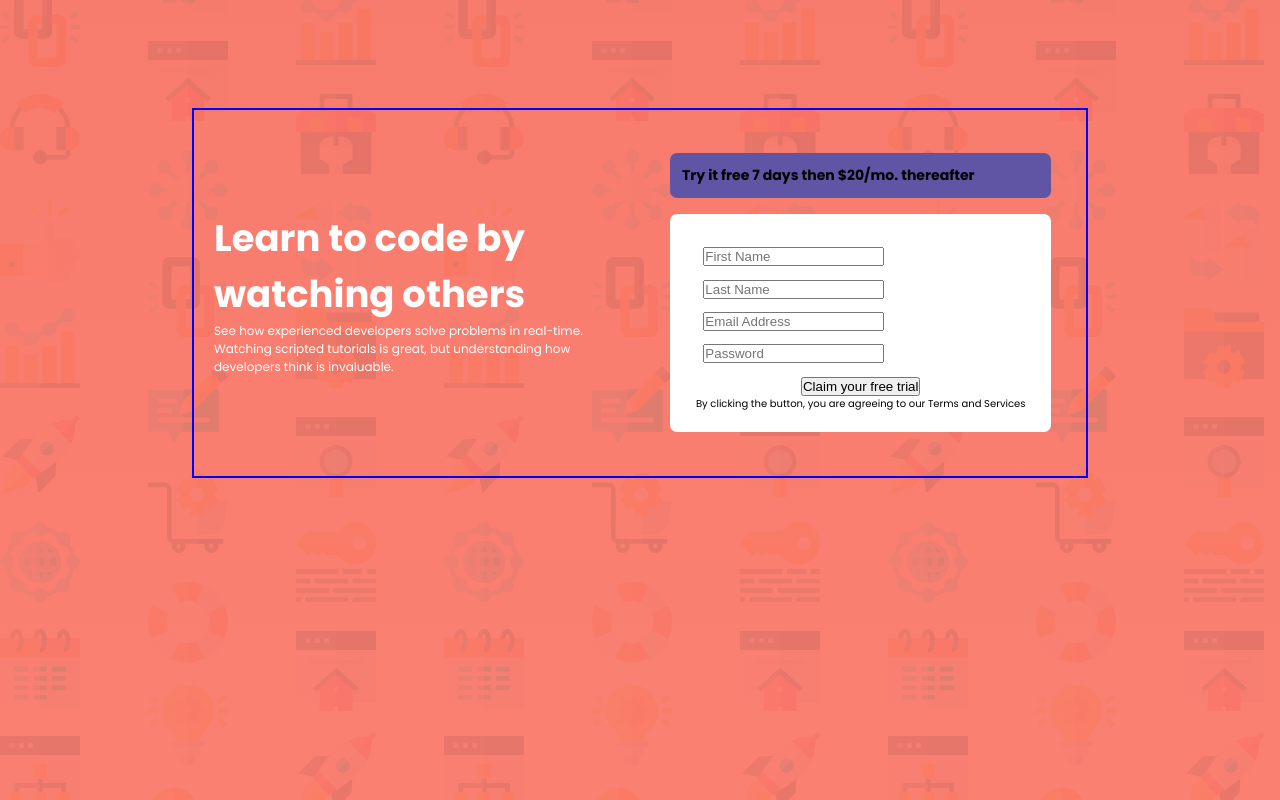
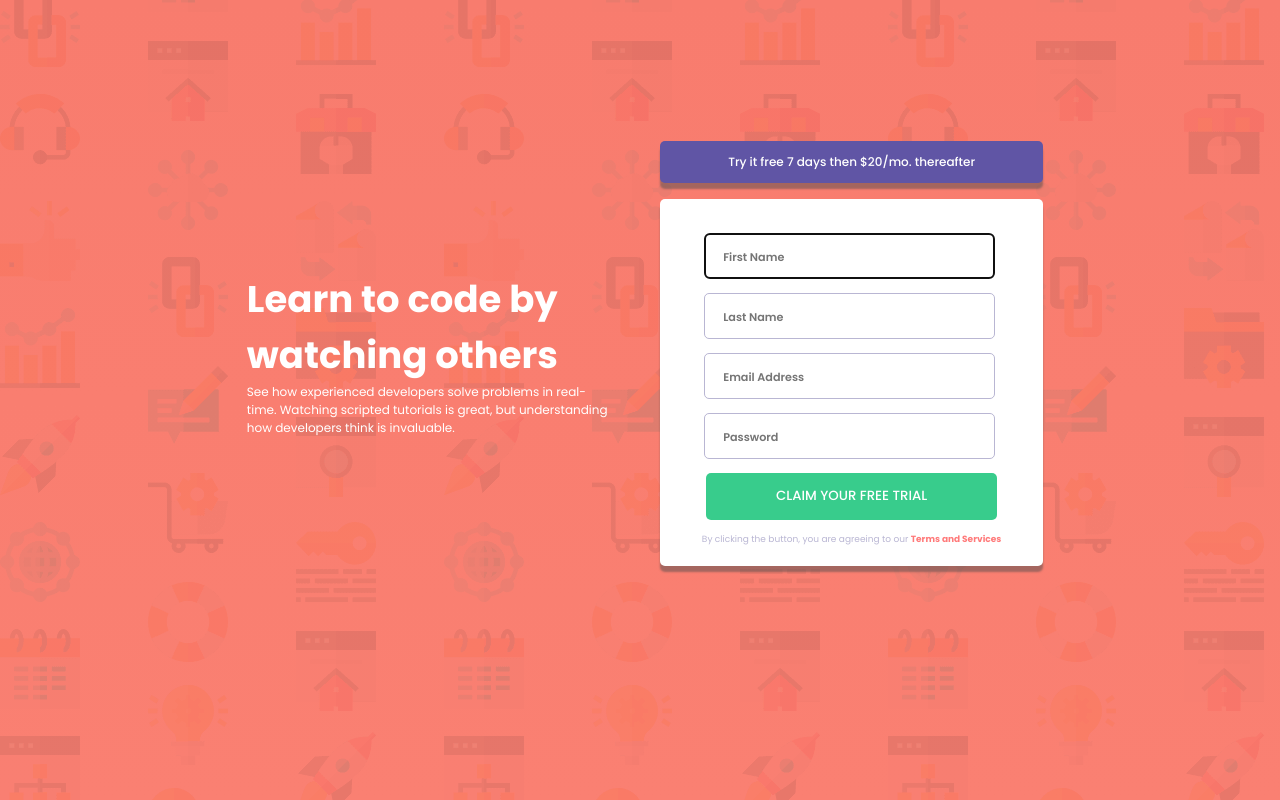
Before and after one commit to bubahaze/intro-component-with-signup-form, a plain HTML site: page index.html in a window 1280 px wide. Drawn offline with Linux system fonts and the light colour scheme.

Commit message:
add app.js and error check functionality

```diff
--- /dev/null
+++ b/app.js
@@ -0,0 +1,105 @@
+//nazwa form2 jest do poprawy, zrobione na szybko bo poprzez 'form' nie potrafilem dostac sie do arrayu
+
+const form2 = document.querySelectorAll(".form-col");
+const form = document.getElementById("reg-form");
+const firstName = form.elements[0];
+const lastName = form.elements[1];
+const email = form.elements[2];
+const password = form.elements[3];
+
+//CO NIE DZIALA:
+//submit gdy pola sa poprawnie wypelnione !! prawdopodobnie form.submit() powraca do eventlistener "submit", ktore na samym poczatku ma preventDefault i tak sie blokuje...
+//reg-ex emaila niezrobiony
+//po pojawieniu sie error-mes i wpisaniu stringa w pole error-mes nie cofa sie - NAPRAWIONE
+//
+// Jezeli naciskam submit button i ktorekolwiek z pol jest puste (lub email zle wpisany),
+//to tam gdzie jest puste wyswietlam wiadomosc, zmieniam border pola i wyswietlam icon-error
+form.addEventListener("submit", (event) => {
+        event.preventDefault();
+        if (firstName.value.trim() || lastName.value.trim() ||
+            email.value.trim() || password.value.trim() === "") {
+
+            for (let i = 0; i < form2.length; i++) {
+                if (form2[i].value.trim() === "") {
+                    form2[i].nextElementSibling.classList.add("show");
+                } else if (form2[i].nextElementSibling.classList.contains("show")) {
+                    form2[i].nextElementSibling.classList.remove("show")
+                }
+            }
+        } else if (!(document.querySelectorAll(".error-mes").classList.contains("show"))) {
+            //form.submit();
+        }
+
+    })
+    // let nameValid = hasValue(firstName, NAME_REQUIRED);
+    // let lastNameValid = hasValue(lastName, LASTNAME_REQUIRED);
+    // let emailValid = validateEmail(email, EMAIL_REQUIRED, EMAIL_INVALID);
+    // let passwordValid = hasValue(password, PASSWORD_REQUIRED);
+    // // if valid, submit the form.
+    // if (nameValid && lastNameValid && emailValid && passwordValid) {
+    //     alert("Demo only. No form was posted.");
+    // }
+
+
+
+
+// show a message with a type of the input
+// function showMessage(input, message, type) {
+//     // get the <small> element and set the message
+//     const msg = input.nextElementSibling; //instead of nextElementSibling - parentNode.querySelector(".error-mes"); ??
+//     msg.innerText = message;
+//     // update the class for the input
+//     input.className = type ? "success" : "error";
+//     return type;
+// }
+
+// function showError(input, message) {
+//     return showMessage(input, message, false);
+// }
+
+// function showSuccess(input) {
+//     //shows empty string instead of error message
+//     return showMessage(input, "", true);
+// }
+
+// function hasValue(input, message) {
+//     if (input.value.trim() === "") {
+//         return showError(input, message);
+//     }
+//     return showSuccess(input);
+// }
+
+// function validateEmail(input, requiredMsg, invalidMsg) {
+//     // check if the value is not empty
+//     if (!hasValue(input, requiredMsg)) {
+//         return false;
+//     }
+//     // validate email format
+//     const emailRegex =
+//         /^(([^<>()\[\]\\.,;:\s@"]+(\.[^<>()\[\]\\.,;:\s@"]+)*)|(".+"))@((\[[0-9]{1,3}\.[0-9]{1,3}\.[0-9]{1,3}\.[0-9]{1,3}\])|(([a-zA-Z\-0-9]+\.)+[a-zA-Z]{2,}))$/;
+
+//     const email = input.value.trim();
+//     if (!emailRegex.test(email)) {
+//         return showError(input, invalidMsg);
+//     }
+//     return true;
+// }
+
+// const NAME_REQUIRED = "First Name cannot be empty";
+// const LASTNAME_REQUIRED = "Last Name cannot be empty";
+// const EMAIL_REQUIRED = "E-mail Address cannot be empty";
+// const EMAIL_INVALID = "Looks like this is not an email";
+// const PASSWORD_REQUIRED = "Password cannot be empty";
+
+// form.addEventListener("submit", (event) => {
+//     event.preventDefault();
+
+//     let nameValid = hasValue(firstName, NAME_REQUIRED);
+//     let lastNameValid = hasValue(lastName, LASTNAME_REQUIRED);
+//     let emailValid = validateEmail(email, EMAIL_REQUIRED, EMAIL_INVALID);
+//     let passwordValid = hasValue(password, PASSWORD_REQUIRED);
+//     // if valid, submit the form.
+//     if (nameValid && lastNameValid && emailValid && passwordValid) {
+//         alert("Demo only. No form was posted.");
+//     }
+// })
--- a/index.html
+++ b/index.html
@@ -25,18 +25,25 @@
         </div>
         <div class="left-container">
             <div class="top-offer">
-                <h3>Try it free 7 days then $20/mo. thereafter</h3>
+                <p>Try it free 7 days then $20/mo. thereafter</p>
             </div>
 
             <div class="form-container">
-                <form action="/" method="post">
-                    <input type="text" class="form-col" placeholder="First Name" required>
-                    <input type="text" class="form-col" placeholder="Last Name" required>
-                    <input type="text" class="form-col" placeholder="Email Address" required>
-                    <input type="password" class="form-col" placeholder="Password" required>
+                <form id="reg-form" action="/" method="post">
+                    <input type="text" name="first-name" class="form-col" placeholder="First Name" autofocus>
+                    <p class="error-mes">First Name cannot be empty</p>
+                    <input type="text" id="last-name" class="form-col" placeholder="Last Name">
+                    <p class="error-mes">Last Name cannot be empty</p>
+                    <input type="text" id="email" class="form-col" placeholder="Email Address">
+                    <p class="error-mes">Looks like this is not an email</p>
+                    <input type="password" id="password" class="form-col" placeholder="Password">
+                    <p class="error-mes">Password cannot be empty</p>
                     <button type="submit">Claim your free trial</button>
                 </form>
-                <p>By clicking the button, you are agreeing to our Terms and Services</p>
+                <div class="form-footer">
+                    <p>By clicking the button, you are agreeing to our <span>Terms and Services</span> </p>
+                </div>
+
             </div>
 
         </div>
@@ -53,6 +60,7 @@
             Challenge by <a href="https://www.frontendmentor.io?ref=challenge" target="_blank">Frontend Mentor</a>. Coded by <a href="#">Your Name Here</a>.
         </p>
     </footer>
+    <script src="app.js"></script>
 </body>
 
 </html>
--- a/style/style.scss
+++ b/style/style.scss
@@ -19,7 +19,7 @@ body {
     background-size: cover;
     //opacity: 70%;
     background-blend-mode: multiply;
-    font-family: 'Poppins', sans-serif;
+    font-family: "Poppins", sans-serif;
     height: 100vh;
     width: 100vw;
     //centering a div has never been easier! Look below:
@@ -27,6 +27,14 @@ body {
     //OR JUSTIFY-CONTENT: CENTER AND ALIGN-CONTENT: CENTER INSTEAD OF PLACE-ITEMS
     place-items: center;
     overflow: hidden;
+    color: white;
+}
+
+.form-container,
+.top-offer,
+input,
+button {
+    border-radius: 5px;
 }
 
 .main-container {
@@ -35,16 +43,17 @@ body {
     //flex-wrap: wrap;
     width: 70%;
     max-width: 90vw;
-    border: 2px solid blue;
+    //border: 2px solid blue;
     justify-content: center;
     align-items: center;
+    margin-top: 5em;
 }
 
 .left-container {
     display: flex;
     flex-direction: column;
-    padding: 0 1em 0 1em;
-    margin: auto;
+    padding: 2em 1em;
+    //margin: auto;
     flex-basis: 45%;
 }
 
@@ -55,14 +64,26 @@ body {
     justify-content: center;
     align-items: center;
     text-align: center;
-    padding: 2em;
-    border-radius: 7px;
+    padding: 2em 3em;
+    //border-radius: 7px;
+    box-shadow: 0 6px 2px 0px rgba(80, 77, 77, 0.5);
+    .error-mes {
+        display: none;
+        color: red;
+        font-style: italic;
+        text-align: end;
+        padding-right: 3em;
+        margin: -1em 0 1em 0;
+    }
+    .show {
+        display: block;
+    }
 }
 
 .title {
-    color: white;
+    //color: white;
     //padding: 10em 3em;
-    margin: 10em 2em;
+    margin: 10em 0 10em 2em;
     //width: 50%;
     flex-basis: 45%;
     h1 {
@@ -70,6 +91,7 @@ body {
     }
     p {
         font-size: 1.2rem;
+        margin-right: 3em;
     }
 }
 
@@ -78,12 +100,52 @@ body {
     background-color: $blue;
     padding: 1em;
     margin-bottom: 1.3em;
-    border-radius: 7px;
+    //border-radius: 7px;
+    //color: white;
+    text-align: center;
+    font-weight: 500;
+    box-shadow: 0 6px 2px 0px rgba(80, 77, 77, 0.5);
+    cursor: pointer;
 }
 
 input {
     display: block;
     margin: 1em;
+    width: 90%;
+    font-size: 1.4rem;
+    padding: 1em 1.3em;
+    //border-radius: 5px;
+    border: .5px solid $grayish-blue;
+}
+
+button {
+    background-color: $green;
+    padding: 1em;
+    width: 90%;
+    //border-radius: 5px;
+    color: white;
+    margin-bottom: 1em;
+    text-transform: uppercase;
+    font-family: "Poppins", sans-serif;
+    font-weight: 500;
+    border: none;
+    cursor: pointer;
+}
+
+.form-col::placeholder {
+    font-family: "Poppins", sans-serif;
+    font-weight: 600;
+    font-size: .8em;
+}
+
+.form-footer {
+    color: $grayish-blue;
+    font-size: .9rem;
+    span {
+        color: $red;
+        font-weight: bold;
+        cursor: pointer;
+    }
 }
 
 .attribution {
```
Also changed, not shown: style/style.css, 1 other file.
